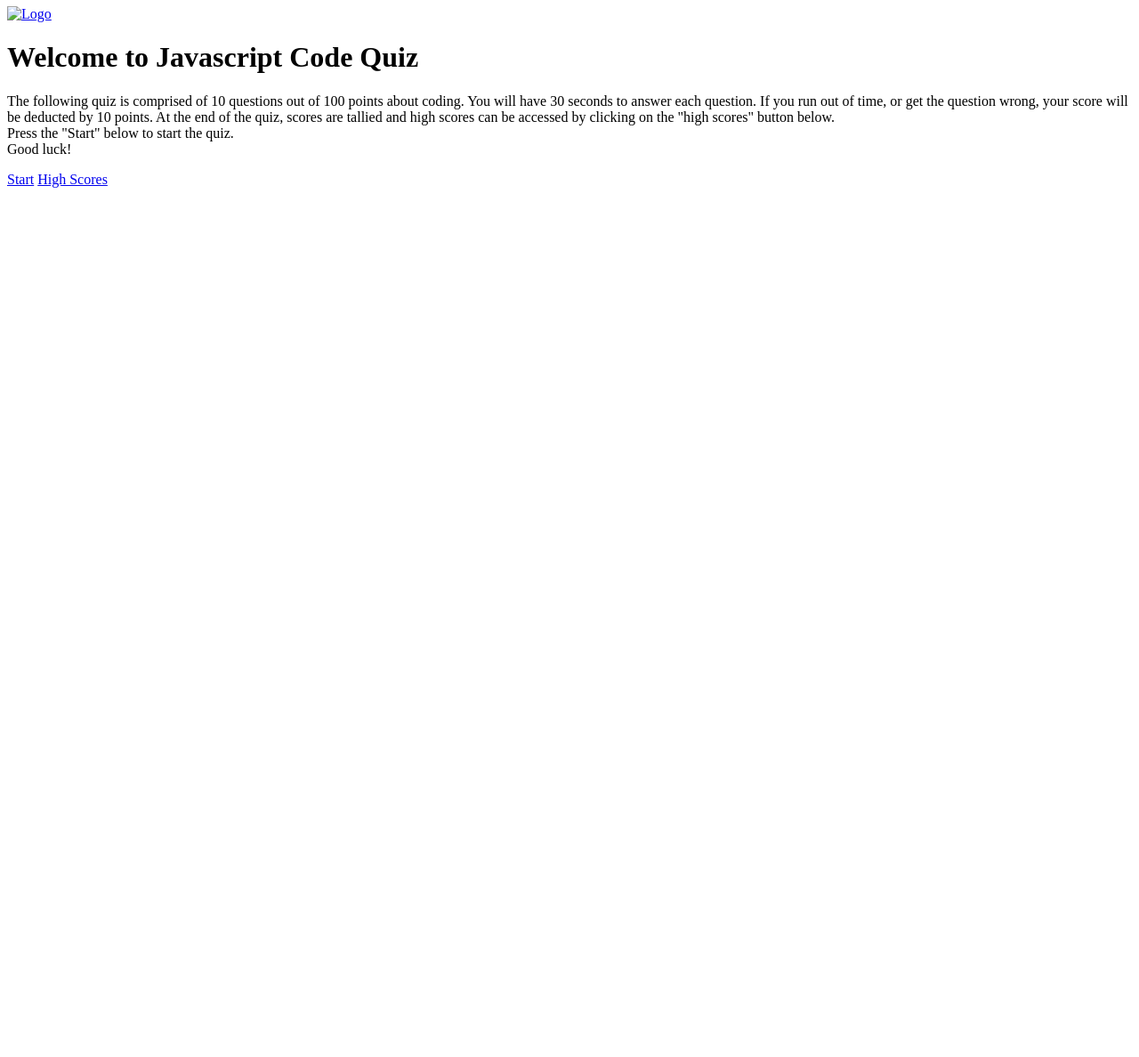
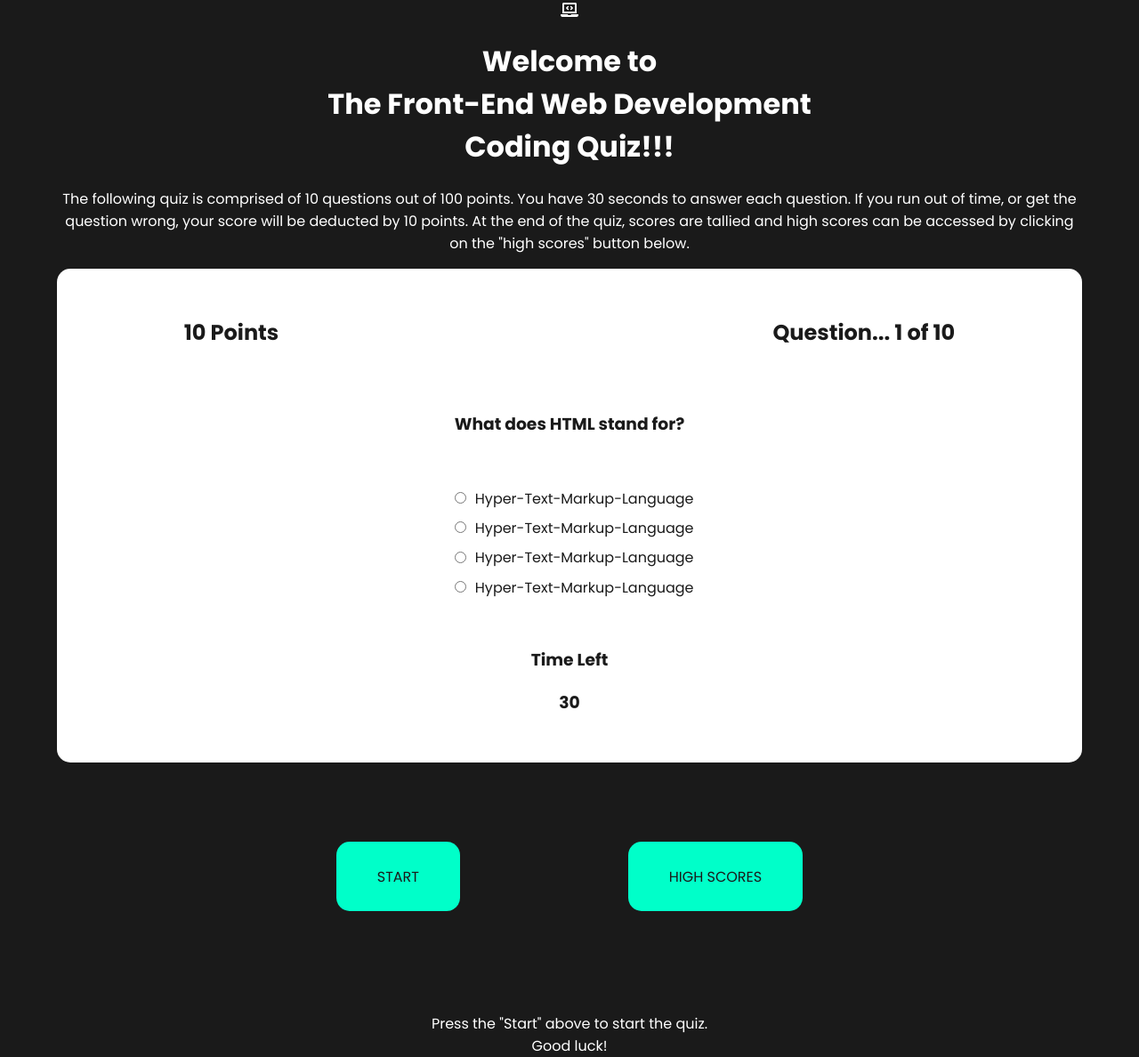
Before and after one commit to joshacross/code-quiz, a plain HTML site: page index.html in a window 1280 px wide. Shown: the part 1-1189 px from the top of the page at 89% size. Before the commit the page ends 800 px from the top, so only its background shows below. Drawn offline with Linux system fonts and the light colour scheme.

Commit message:
finalized HTML document and added styles

```diff
--- a/assets/css/style.css
+++ b/assets/css/style.css
@@ -0,0 +1,62 @@
+:root {
+    --primary-color: #ffffff;
+    --secondary-color: #1a1a1a;
+    --tertiary-color: #00ffc9;
+}
+
+body {
+    margin: 0 5%;
+    text-align: center;
+    background-color: var(--secondary-color);
+    color: var(--primary-color);
+    font-family: 'Poppins', sans-serif;
+}
+
+main {
+    display: flex;
+    flex-direction: column;
+    justify-content: space-between;
+}
+
+header a {
+    color: var(--primary-color);
+    margin-top: 3%;
+}
+
+#quizSection {
+    background-color: var(--primary-color);
+    color: var(--secondary-color);
+    border: solid 1px --var(--tertiary-color);
+    border-radius: 15px;
+    display: flex;
+    flex-direction: column;
+    justify-content: space-between;
+    padding: 3%;
+}
+
+#quizHeaders {
+    display: flex;
+    justify-content: space-between;
+    margin: 0 10% 3% 10%;
+}
+
+#inputs {
+    padding: 3%;
+}
+
+input {
+    margin: 1%;
+}
+
+#buttons {
+    margin: 10%;
+}
+
+.btn {
+    background-color: var(--tertiary-color);
+    color: var(--secondary-color);
+    border-radius: 15px;
+    padding: 3% 5%;
+    margin: 20% 10%;
+    text-decoration: none;
+}
--- a/index.html
+++ b/index.html
@@ -4,32 +4,58 @@
     <meta charset="UTF-8" />
     <meta http-equiv="X-UA-Compatible" content="IE=edge" />
     <meta name="viewport" content="width=device-width, initial-scale=1.0" />
+    <link rel="preconnect" href="https://fonts.gstatic.com" />
+    <link rel="stylesheet" href="https://pro.fontawesome.com/releases/v5.10.0/css/all.css" integrity="sha384-AYmEC3Yw5cVb3ZcuHtOA93w35dYTsvhLPVnYs9eStHfGJvOvKxVfELGroGkvsg+p" crossorigin="anonymous"/>
+    <link
+      href="https://fonts.googleapis.com/css2?family=Poppins:wght@200;300;400;700&display=swap"
+      rel="stylesheet"
+    />
     <link rel="stylesheet" href="./assets/css/style.css" />
-    <title>Javacript Code Quiz</title>
+    <title>Front-End Web Development Code Quiz</title>
   </head>
   <body>
     <header>
       <a href="#">
-        <img src="" alt="Logo" />
+        <i class="fas fa-laptop-code"></i>
       </a>
-      <h1>Welcome to Javascript Code Quiz</h1>
+      <h1>Welcome to<br />The Front-End Web Development <br />Coding Quiz!!!</h1>
       <p class="description">
-        The following quiz is comprised of 10 questions out of 100 points about
-        coding. You will have 30 seconds to answer each question. If you run out
-        of time, or get the question wrong, your score will be deducted by 10
+        The following quiz is comprised of 10 questions out of 100 points. You have 30 seconds to answer each question. If you run out of
+        time, or get the question wrong, your score will be deducted by 10
         points. At the end of the quiz, scores are tallied and high scores can
         be accessed by clicking on the "high scores" button below.
-        <br />Press the "Start" below to start the quiz. <br />Good luck!
       </p>
     </header>
     <main>
-      <section id="quizSection">
-        <div id="quiz"></div>
-      </section>
-      <section id="buttons">
-        <a href="#start.html" id="startQuiz" class="btn">Start</a>
-        <a href="#highscores.html" id="highScores" class="btn">High Scores</a>
-      </section>
+        <section id="quizSection">
+          <div id="quizHeaders">
+            <h1><span id="score">10</span> Points</h1>
+            <h1>Question... <span id="question">1</span> of 10</h1>
+          </div>
+          <div id="quizQuestion">
+            <h3>What does HTML stand for?</h3>
+          </div>
+          <div id="inputs">
+            <input type="radio" id="1">Hyper-Text-Markup-Language</input>
+            <br>
+            <input type="radio" id="2">Hyper-Text-Markup-Language</input>
+            <br>
+            <input type="radio" id="3">Hyper-Text-Markup-Language</input>
+            <br>
+            <input type="radio" id="4">Hyper-Text-Markup-Language</input>
+          </div>
+          <div id="timer">
+              <h3>Time Left</h3>
+              <h3 id="timerValue">30</h3>
+          </div>
+        </section>
+        <section id="buttons">
+          <a href="#start.html" id="startQuiz" class="btn">START</a>
+          <a href="#highscores.html" id="highScores" class="btn">HIGH SCORES</a>
+        </section>
+        <section>
+          <br />Press the "Start" above to start the quiz. <br />Good luck!
+        </section>
     </main>
     <script src="./assets/js/script.js"></script>
   </body>
```
